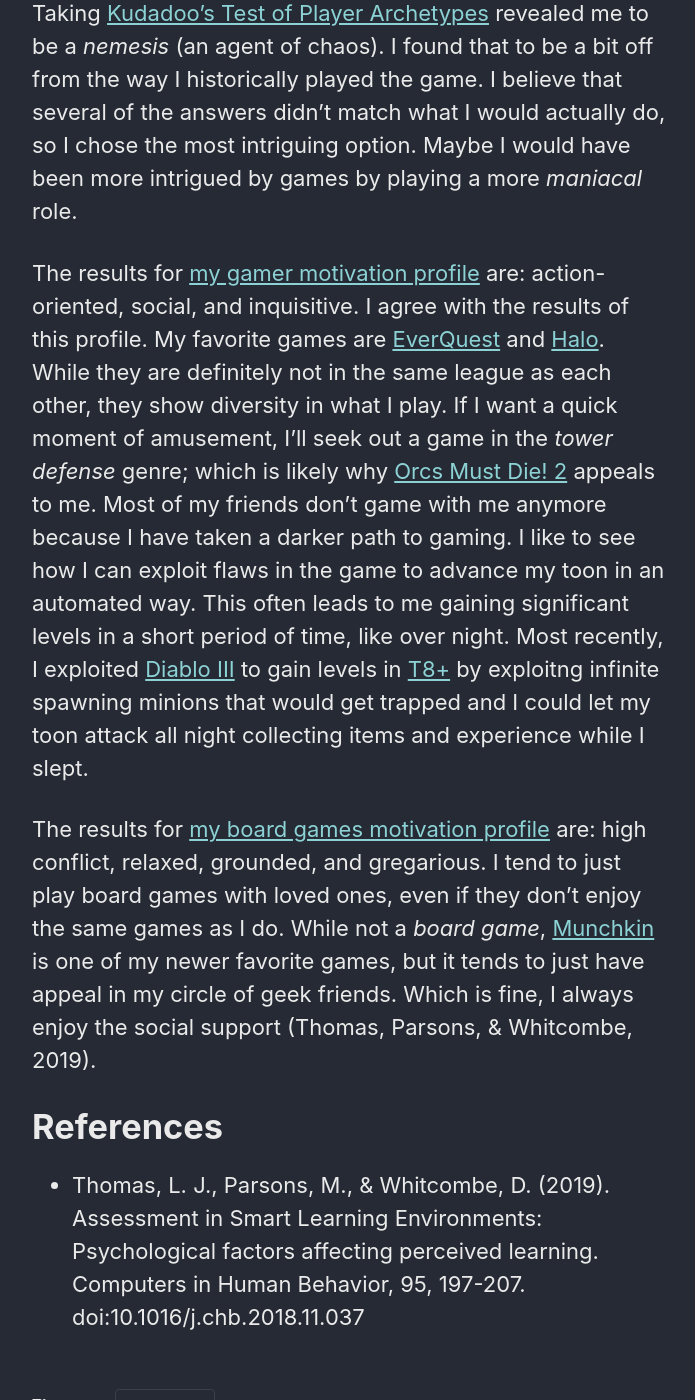
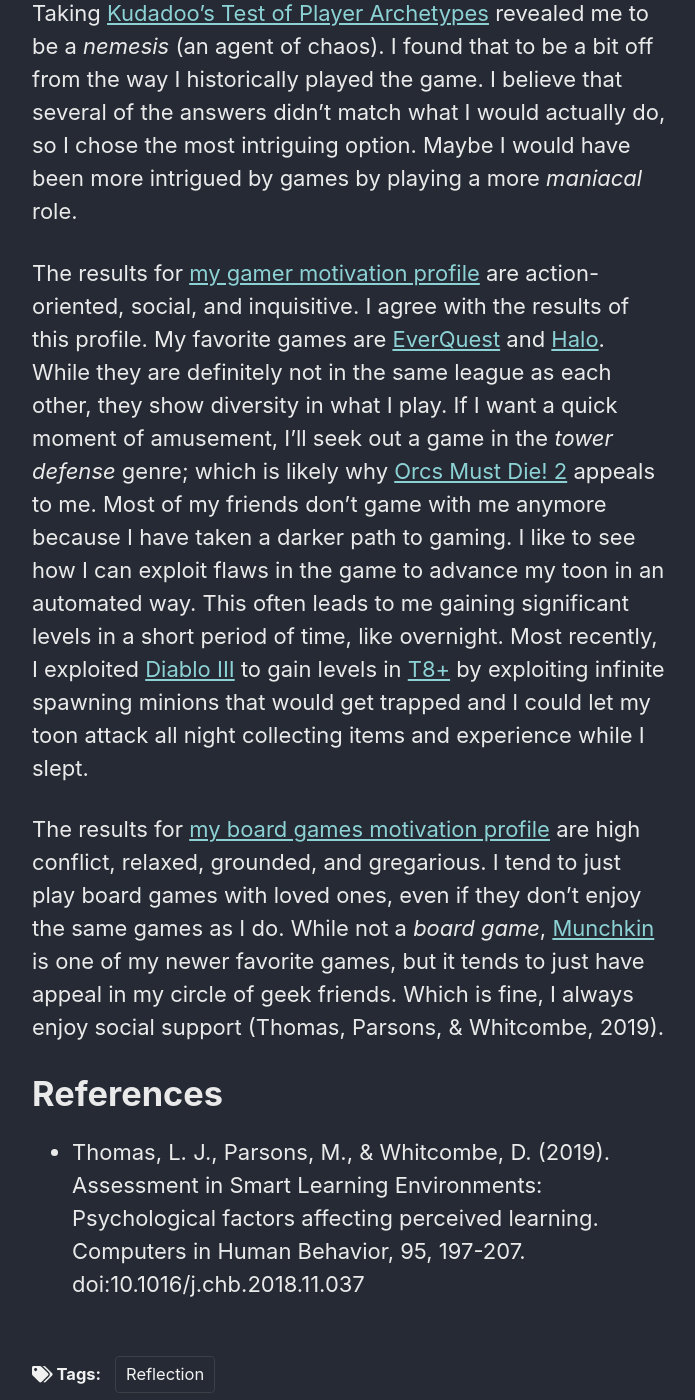
Before and after one commit to VertigoRay/LTEC5240.ray.pillers.us, a Jekyll site: the page built from _posts/2019-05-21-me-as-a-game-player.md, in a window 1280 px wide and 1400 px high, scrolled down 672 px. Shown: the whole window, without its empty margins (290-985 px from the left). Built offline with Jekyll 4.4.1, drawn with Linux system fonts in a browser that asks for light colours; cached includes are drawn as plain includes; nearby versions of some CDN libraries; some of the changed text lies outside the part shown.

Commit message:
Grammarly fixes

```diff
--- a/_posts/2019-05-21-me-as-a-game-player.md
+++ b/_posts/2019-05-21-me-as-a-game-player.md
@@ -7,7 +7,7 @@ comments: true
 tags:
 - Reflection
 ---
-> Write a reflection about your impression of the outcomes of the Games Motivation Profile surveys you took, and the Game Player Archetype Quiz.
+> Write a reflection about your impression of the outcomes of the Games Motivation Profile surveys you took and the Game Player Archetype Quiz.
 > Consider your experiences with games and gameplay, and your reactions to the outcomes.
 >
 > - Do you think the outcomes were accurate?
@@ -19,20 +19,20 @@ I found that to be a bit off from the way I historically played the game.
 I believe that several of the answers didn't match what I would actually do, so I chose the most intriguing option.
 Maybe I would have been more intrigued by games by playing a more *maniacal* role.
 
-The results for [my gamer motivation profile](https://apps.quanticfoundry.com/profiles/gamerprofile/eazgBSBMPuXi8k32PqYgXY/) are: action-oriented, social, and inquisitive.
+The results for [my gamer motivation profile](https://apps.quanticfoundry.com/profiles/gamerprofile/eazgBSBMPuXi8k32PqYgXY/) are action-oriented, social, and inquisitive.
 I agree with the results of this profile.
 My favorite games are [EverQuest](https://www.everquest.com) and [Halo](https://www.halowaypoint.com).
 While they are definitely not in the same league as each other, they show diversity in what I play.
 If I want a quick moment of amusement, I'll seek out a game in the *tower defense* genre; which is likely why [Orcs Must Die! 2](https://store.steampowered.com/app/201790/Orcs_Must_Die_2/) appeals to me.
 Most of my friends don't game with me anymore because I have taken a darker path to gaming.
 I like to see how I can exploit flaws in the game to advance my toon in an automated way.
-This often leads to me gaining significant levels in a short period of time, like over night.
-Most recently, I exploited [Diablo III](https://us.diablo3.com/en/) to gain levels in [T8+](https://d3resource.com/difficulties/) by exploitng infinite spawning minions that would get trapped and I could let my toon attack all night collecting items and experience while I slept.
+This often leads to me gaining significant levels in a short period of time, like overnight.
+Most recently, I exploited [Diablo III](https://us.diablo3.com/en/) to gain levels in [T8+](https://d3resource.com/difficulties/) by exploiting infinite spawning minions that would get trapped and I could let my toon attack all night collecting items and experience while I slept.
 
-The results for [my board games motivation profile](https://apps.quanticfoundry.com/profiles/tabletop/eazgBSBMPuXi8k32PqYgXY/) are: high conflict, relaxed, grounded, and gregarious.
+The results for [my board games motivation profile](https://apps.quanticfoundry.com/profiles/tabletop/eazgBSBMPuXi8k32PqYgXY/) are high conflict, relaxed, grounded, and gregarious.
 I tend to just play board games with loved ones, even if they don't enjoy the same games as I do.
 While not a *board game*, [Munchkin](https://www.worldofmunchkin.com/game/) is one of my newer favorite games, but it tends to just have appeal in my circle of geek friends.
-Which is fine, I always enjoy the social support (Thomas, Parsons, & Whitcombe, 2019).
+Which is fine, I always enjoy social support (Thomas, Parsons, & Whitcombe, 2019).
 
 # References
 
```
